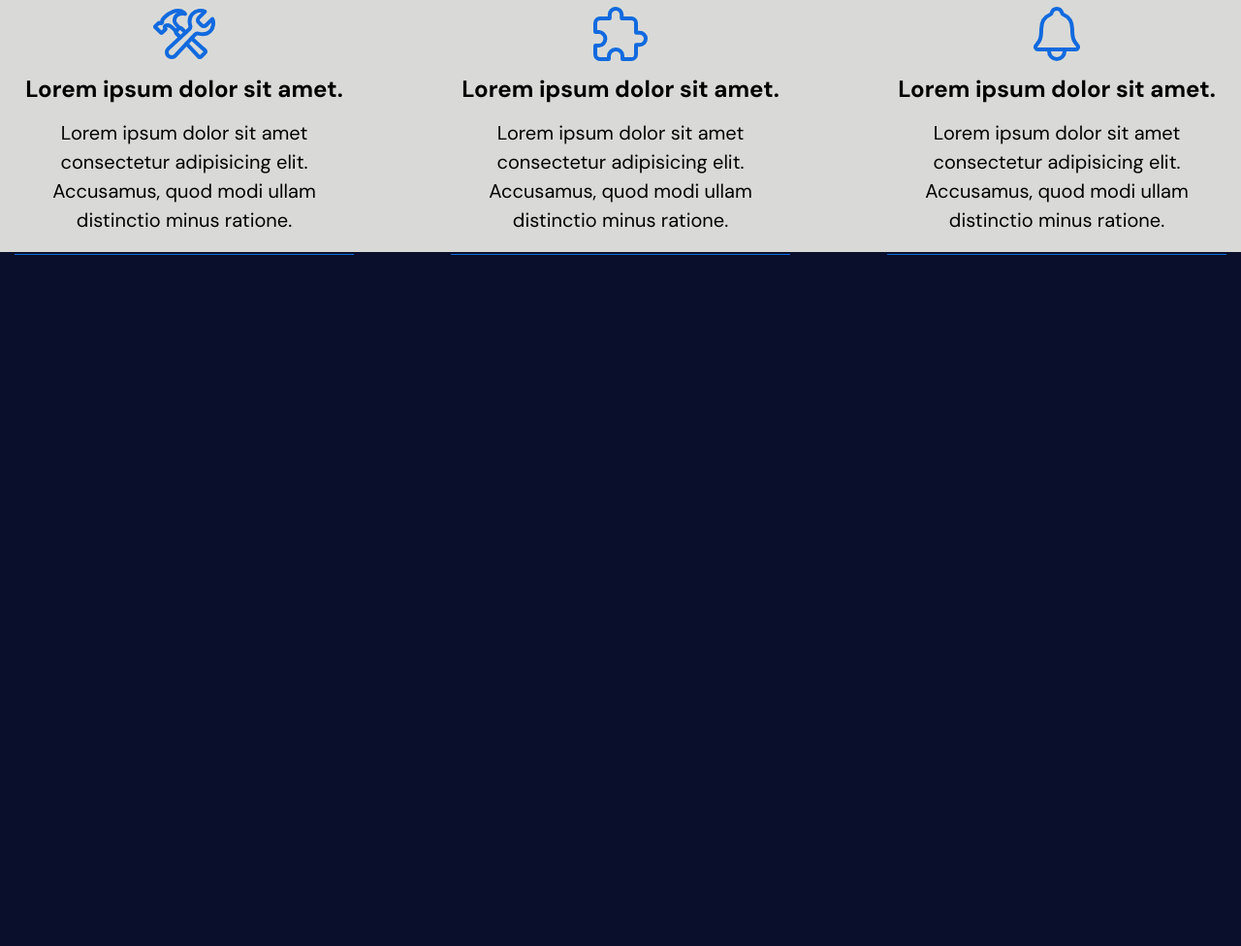
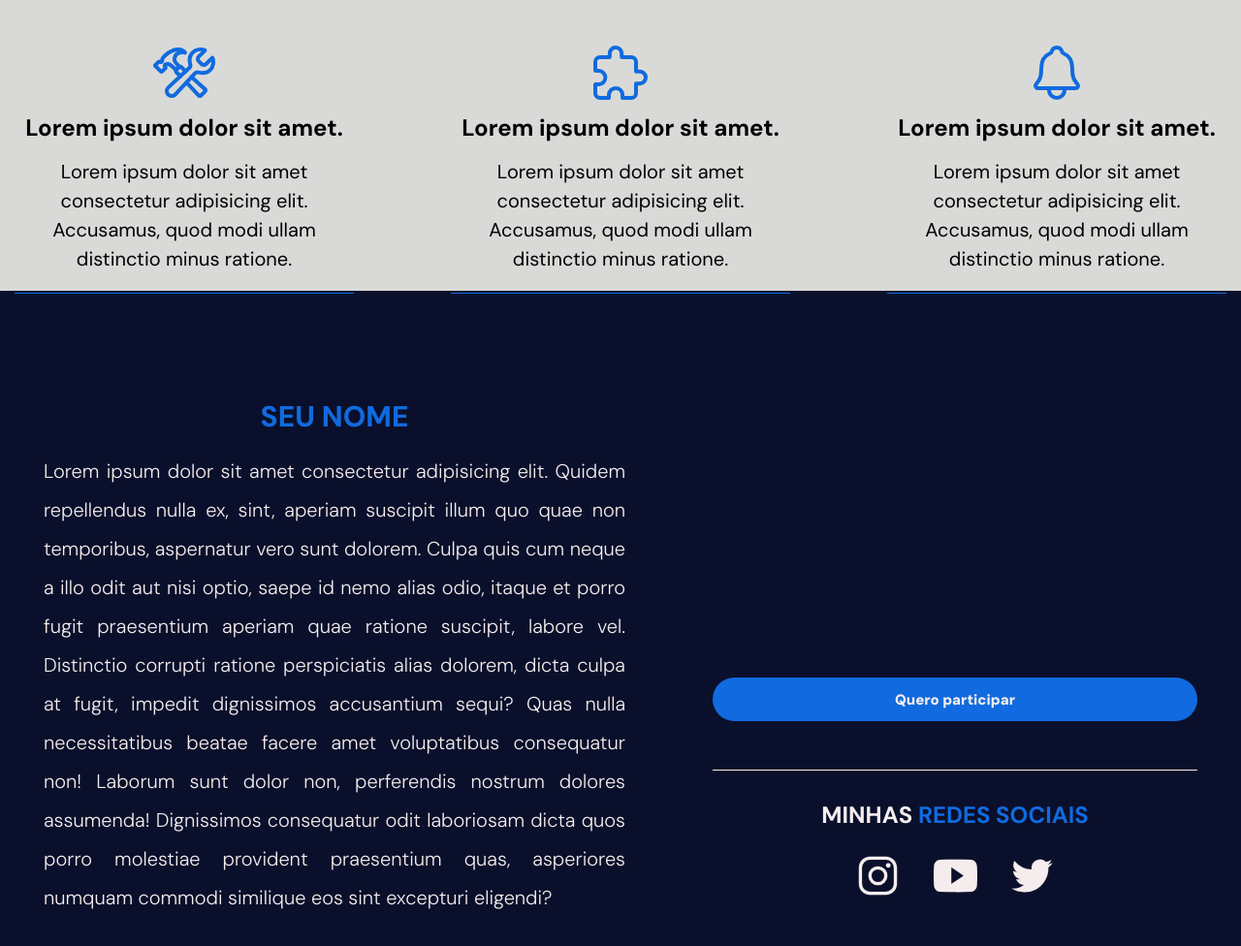
Before and after one commit to devgustavopassos/capture-page, a plain HTML site: page index.html in a window 1280 px wide. Shown: the part 1240-2216 px from the top of the page at 97% size. Before the commit the page ends 1593 px from the top, so only its background shows below. Drawn offline with nearby package versions, Linux system fonts and the light colour scheme.

Commit message:
Section Final

```diff
--- a/index.html
+++ b/index.html
@@ -107,6 +107,46 @@
           </div>
         </div>
       </section>
+
+      <section class="aboutme">
+        <div class="sobremim">
+          <div class="textaboutme">
+            <h1>SEU NOME</h1>
+            <p>
+              Lorem ipsum dolor sit amet consectetur adipisicing elit. Quidem
+              repellendus nulla ex, sint, aperiam suscipit illum quo quae non
+              temporibus, aspernatur vero sunt dolorem. Culpa quis cum neque a
+              illo odit aut nisi optio, saepe id nemo alias odio, itaque et
+              porro fugit praesentium aperiam quae ratione suscipit, labore vel.
+              Distinctio corrupti ratione perspiciatis alias dolorem, dicta
+              culpa at fugit, impedit dignissimos accusantium sequi? Quas nulla
+              necessitatibus beatae facere amet voluptatibus consequatur non!
+              Laborum sunt dolor non, perferendis nostrum dolores assumenda!
+              Dignissimos consequatur odit laboriosam dicta quos porro molestiae
+              provident praesentium quas, asperiores numquam commodi similique
+              eos sint excepturi eligendi?
+            </p>
+          </div>
+          <div class="socials">
+            <div class="mailLast">
+              <button class="mailButton">Quero participar</button>
+            </div>
+            <div class="lineLast"></div>
+            <h1>MINHAS <span>REDES SOCIAIS</span></h1>
+            <div class="socialLinks">
+              <a href="#" target="_blank">
+                <ion-icon name="logo-instagram"> </ion-icon>
+              </a>
+              <a href="#" target="_blank">
+                <ion-icon name="logo-youtube"></ion-icon>
+              </a>
+              <a href="#" target="_blank">
+                <ion-icon name="logo-twitter"></ion-icon>
+              </a>
+            </div>
+          </div>
+        </div>
+      </section>
     </div>
     <script
       type="module"
--- a/style.css
+++ b/style.css
@@ -191,3 +191,73 @@ ion-icon {
   background-color: var(--main-text-blue);
   margin-top: 20px;
 }
+
+/* About me */
+
+.aboutme {
+  background-color: var(--main-bg-color);
+  height: 100vh;
+}
+
+.sobremim {
+  margin-top: 110px;
+  display: flex;
+  justify-content: space-around;
+}
+
+.lineLast {
+  height: 1px;
+  width: 100%;
+  background-color: var(--main-text-white);
+  margin: 10px 0 30px;
+  align-items: center;
+}
+
+.mailButton {
+  margin-bottom: 40px;
+}
+.textaboutme {
+  color: var(--main-text-white);
+  width: 600px;
+}
+
+.textaboutme h1 {
+  color: var(--main-text-blue);
+  font-weight: 800;
+  padding-bottom: 17px;
+  font-size: 30px;
+  text-align: center;
+}
+
+.textaboutme p {
+  text-align: justify;
+  font-size: 20px;
+  font-weight: 300;
+  line-height: 40px;
+}
+
+.socials {
+  color: var(--main-text-white);
+  display: flex;
+  flex-direction: column;
+  align-items: center;
+  justify-content: end;
+}
+
+.socials span {
+  color: var(--main-text-blue);
+}
+
+.socialLinks {
+  margin-top: 10px;
+}
+
+.socialLinks a {
+  text-decoration: none;
+}
+
+.socialLinks ion-icon {
+  margin: 15px;
+  font-size: 45px;
+  color: var(--main-text-white);
+}
```
